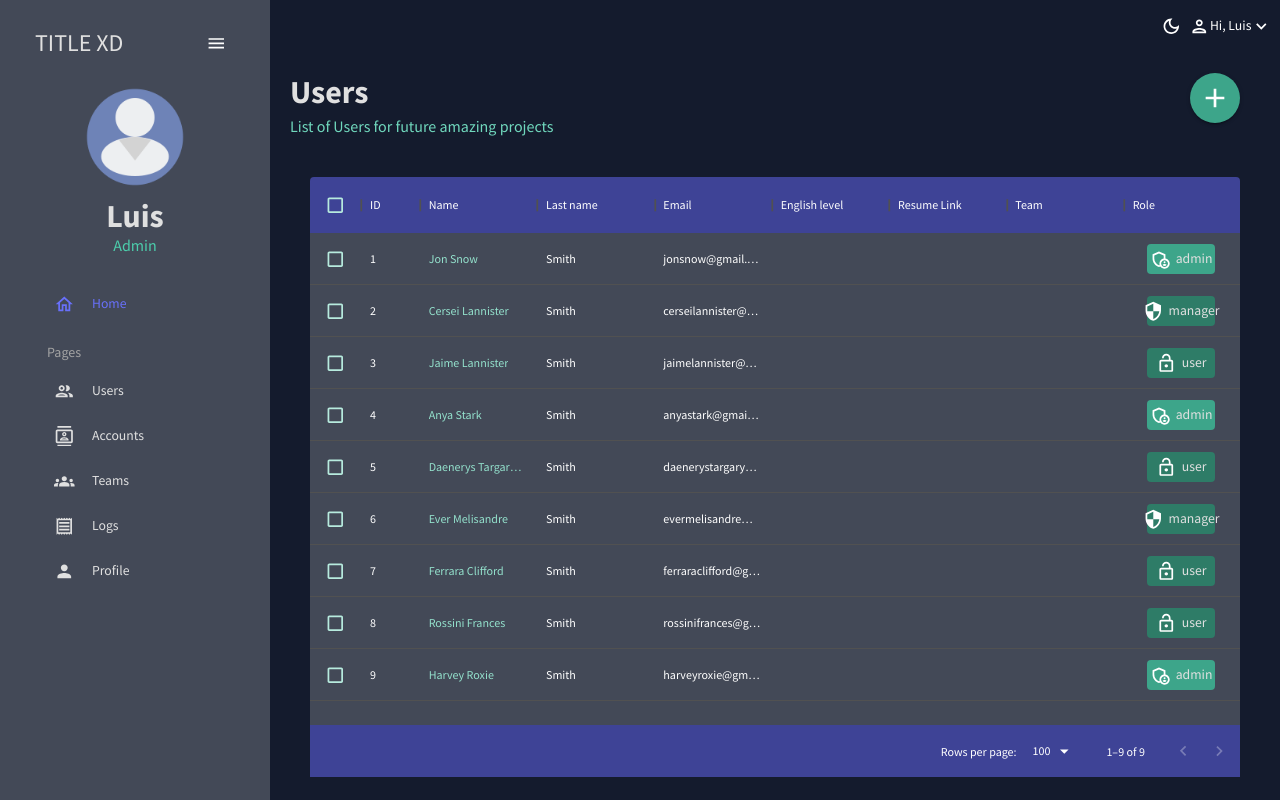
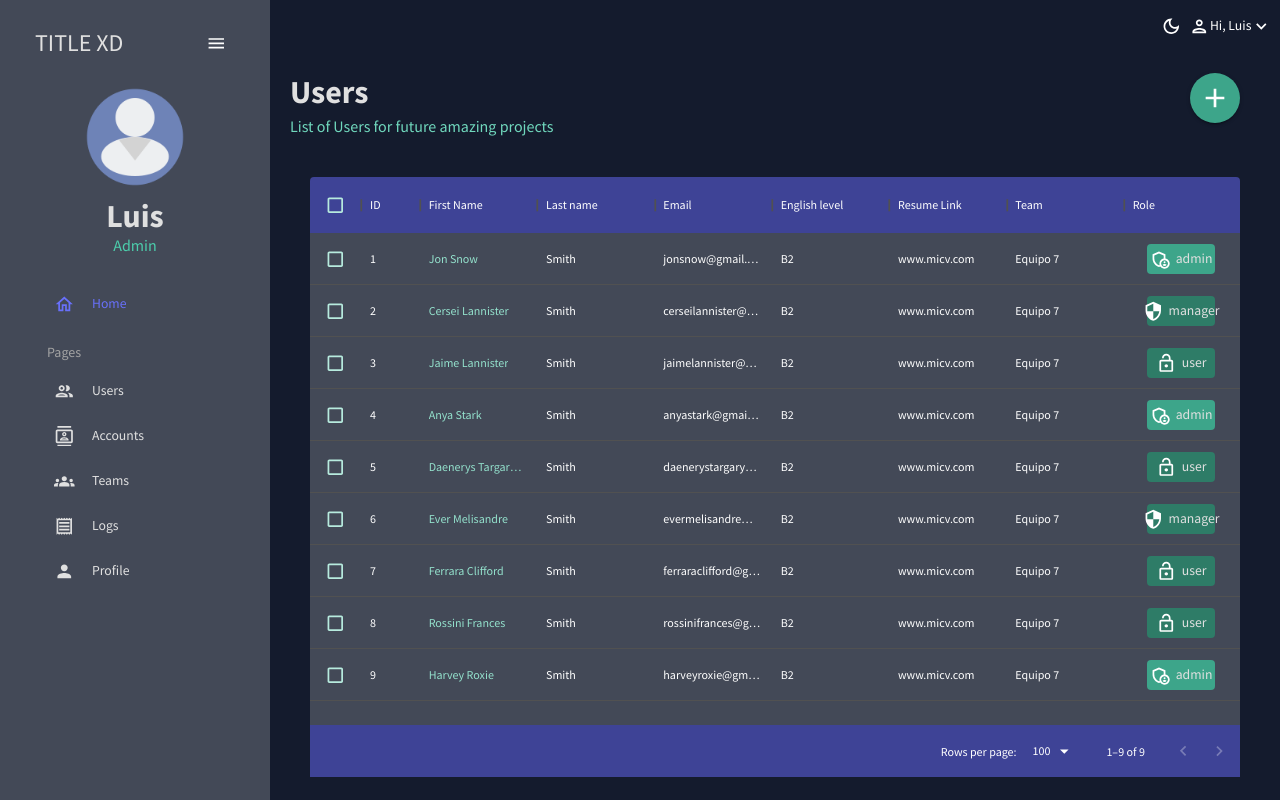
Before and after one commit to chepoluis/client-user-manager, a React (Create React App) app: page /users in a window 1280 px wide. Built offline with nearby package versions, Linux system fonts and the light colour scheme.

Commit message:
edit row (#10)

```diff
--- a/src/components/AddModalWindow.jsx
+++ b/src/components/AddModalWindow.jsx
@@ -2,11 +2,11 @@ import { Modal } from "@mui/material";
 import React from "react";
 import Form from "../scenes/form";
 
-const AddModalWindow = ({ open, onClose, addAction }) => {
+const AddModalWindow = ({ open, onClose, addAction = null, dataRow = {} }) => {
   return (
-    <div >
+    <div>
       <Modal open={open} onClose={onClose}>
-        <Form />
+        <Form dataRow={dataRow} />
       </Modal>
     </div>
   );
--- a/src/components/Table.jsx
+++ b/src/components/Table.jsx
@@ -2,7 +2,7 @@ import { Box, useTheme } from "@mui/material";
 import { DataGrid } from "@mui/x-data-grid";
 import { tokens } from "../theme";
 
-const Table = ({ columns, data }) => {
+const Table = ({ columns, data, handleEditClick }) => {
   const theme = useTheme();
   const colors = tokens(theme.palette.mode);
 
@@ -37,7 +37,7 @@ const Table = ({ columns, data }) => {
           },
         }}
       >
-        <DataGrid checkboxSelection rows={data} columns={columns} />
+        <DataGrid onCellDoubleClick={handleEditClick} checkboxSelection rows={data} columns={columns} />
       </Box>
     </Box>
   );
--- a/src/data/mockData.js
+++ b/src/data/mockData.js
@@ -1,65 +1,110 @@
 export const mockDataTeam = [
   {
     id: 1,
-    name: "Jon Snow",
-    lastname: "Smith",
+    firstName: "Jon Snow",
+    lastName: "Smith",
     email: "jonsnow@gmail.com",
+    password: "12333434",
+    englishLevel: "B2",
+    skills: "Skills chidas",
+    resumeLink: "www.micv.com",
     role: "admin",
+    team: "Equipo 7"
   },
   {
     id: 2,
-    name: "Cersei Lannister",
-    lastname: "Smith",
+    firstName: "Cersei Lannister",
+    lastName: "Smith",
     email: "cerseilannister@gmail.com",
+    password: "123",
+    englishLevel: "B2",
+    skills: "Skills chidas",
+    resumeLink: "www.micv.com",
     role: "manager",
+    team: "Equipo 7"
   },
   {
     id: 3,
-    name: "Jaime Lannister",
-    lastname: "Smith",
+    firstName: "Jaime Lannister",
+    lastName: "Smith",
     email: "jaimelannister@gmail.com",
+    password: "123",
+    englishLevel: "B2",
+    skills: "Skills chidas",
+    resumeLink: "www.micv.com",
     role: "user",
+    team: "Equipo 7"
   },
   {
     id: 4,
-    name: "Anya Stark",
-    lastname: "Smith",
+    firstName: "Anya Stark",
+    lastName: "Smith",
     email: "anyastark@gmail.com",
+    password: "123",
+    englishLevel: "B2",
+    skills: "Skills chidas",
+    resumeLink: "www.micv.com",
     role: "admin",
+    team: "Equipo 7"
   },
   {
     id: 5,
-    name: "Daenerys Targaryen",
-    lastname: "Smith",
+    firstName: "Daenerys Targaryen",
+    lastName: "Smith",
     email: "daenerystargaryen@gmail.com",
+    password: "123",
+    englishLevel: "B2",
+    skills: "Skills chidas",
+    resumeLink: "www.micv.com",
     role: "user",
+    team: "Equipo 7"
   },
   {
     id: 6,
-    name: "Ever Melisandre",
-    lastname: "Smith",
+    firstName: "Ever Melisandre",
+    lastName: "Smith",
     email: "evermelisandre@gmail.com",
+    password: "123",
+    englishLevel: "B2",
+    skills: "Skills chidas",
+    resumeLink: "www.micv.com",
     role: "manager",
+    team: "Equipo 7"
   },
   {
     id: 7,
-    name: "Ferrara Clifford",
-    lastname: "Smith",
+    firstName: "Ferrara Clifford",
+    lastName: "Smith",
     email: "ferraraclifford@gmail.com",
+    password: "123",
+    englishLevel: "B2",
+    skills: "Skills chidas",
+    resumeLink: "www.micv.com",
     role: "user",
+    team: "Equipo 7"
   },
   {
     id: 8,
-    name: "Rossini Frances",
-    lastname: "Smith",
+    firstName: "Rossini Frances",
+    lastName: "Smith",
     email: "rossinifrances@gmail.com",
+    password: "123",
+    englishLevel: "B2",
+    skills: "Skills chidas",
+    resumeLink: "www.micv.com",
     role: "user",
+    team: "Equipo 7"
   },
   {
     id: 9,
-    name: "Harvey Roxie",
-    lastname: "Smith",
+    firstName: "Harvey Roxie",
+    lastName: "Smith",
     email: "harveyroxie@gmail.com",
+    password: "123",
+    englishLevel: "B2",
+    skills: "Skills chidas",
+    resumeLink: "www.micv.com",
     role: "admin",
+    team: "Equipo 7"
   },
 ];
--- a/src/data/mockDataAccounts.js
+++ b/src/data/mockDataAccounts.js
@@ -2,46 +2,46 @@ export const mockDataAccount = [
   {
     id: 1,
     name: "Jon Snow",
-    operationmanagername: "Smith",
+    operationManagerName: "Smith",
   },
   {
     id: 2,
     name: "Cersei Lannister",
-    operationmanagername: "Smith",
+    operationManagerName: "Smith",
   },
   {
     id: 3,
     name: "Jaime Lannister",
-    operationmanagername: "Smith",
+    operationManagerName: "Smith",
   },
   {
     id: 4,
     name: "Anya Stark",
-    operationmanagername: "Smith",
+    operationManagerName: "Smith",
   },
   {
     id: 5,
     name: "Daenerys Targaryen",
-    operationmanagername: "Smith",
+    operationManagerName: "Smith",
   },
   {
     id: 6,
     name: "Ever Melisandre",
-    operationmanagername: "Smith",
+    operationManagerName: "Smith",
   },
   {
     id: 7,
     name: "Ferrara Clifford",
-    operationmanagername: "Smith",
+    operationManagerName: "Smith",
   },
   {
     id: 8,
     name: "Rossini Frances",
-    operationmanagername: "Smith",
+    operationManagerName: "Smith",
   },
   {
     id: 9,
     name: "Harvey Roxie",
-    operationmanagername: "Smith",
+    operationManagerName: "Smith",
   },
 ];
--- a/src/scenes/accounts/index.jsx
+++ b/src/scenes/accounts/index.jsx
@@ -3,10 +3,15 @@ import { mockDataAccount } from "../../data/mockDataAccounts";
 import Header from "../../components/Header";
 import Table from "../../components/Table";
 import { useSetPages } from "../../hooks/useSetPages";
-import { useEffect } from "react";
+import { useEffect, useState } from "react";
+import useModal from "../../hooks/useModal";
+import AddModalWindow from "../../components/AddModalWindow";
 
 const Accounts = () => {
   const [setPage] = useSetPages();
+  const [dataRow, setDataRow] = useState({});
+
+  const { openModal, handleOpenModal, handleCloseModal } = useModal();
 
   // TODO: Review the model on the backend, to add the new fields on the frontend
   const columns = [
@@ -17,11 +22,16 @@ const Accounts = () => {
       flex: 1,
     },
     {
-      field: "operationmanagername",
+      field: "operationManagerName",
       headerName: "Operation Managar",
       flex: 1,
     },
   ];
+
+  const handleEditClick = ({row}) => {
+    setDataRow(row);
+    handleOpenModal();
+  };
 
   useEffect(() => {
     setPage("accounts");
@@ -30,7 +40,14 @@ const Accounts = () => {
   return (
     <Box m="20px">
       <Header isTable={true} title="Accounts" subtitle="Accounts :p" />
-      <Table columns={columns} data={mockDataAccount} />
+      <Table
+        columns={columns}
+        data={mockDataAccount}
+        handleEditClick={handleEditClick}
+      />
+      {openModal && (
+        <AddModalWindow open={openModal} onClose={handleCloseModal} dataRow={dataRow} />
+      )}
     </Box>
   );
 };
--- a/src/scenes/form/index.jsx
+++ b/src/scenes/form/index.jsx
@@ -7,8 +7,12 @@ import { forwardRef } from "react";
 import { useSelector } from "react-redux";
 import { getPageObject } from "../../utils/objectForms";
 import { deleteLastLetter } from "../../utils/deleteLastLetter";
+import { isEmptyObject } from "../../utils/isEmptyObject";
 
 const Form = forwardRef((props, ref) => {
+  const { dataRow } = props;
+  const isNew = isEmptyObject(dataRow);
+
   const { currentPage } = useSelector((state) => state.global);
   const currentPageSingular = deleteLastLetter(currentPage); // Current page in singular: Teams -> Team
 
@@ -27,6 +31,7 @@ const Form = forwardRef((props, ref) => {
     <Box
       ref={ref}
       m="20px"
+      tabIndex={-1}
       sx={{
         background: `${colors.primary[400]}`,
         padding: "20px",
@@ -42,13 +47,13 @@ const Form = forwardRef((props, ref) => {
       }}
     >
       <Header
-        title={`CREATE ${currentPageSingular.toUpperCase()}`}
-        subtitle={`Create new ${currentPageSingular}`}
+        title={`${isNew ? `CREATE` : `EDIT`} ${currentPageSingular.toUpperCase()}`}
+        subtitle={`${isNew ? `Create new` : `Edit current`} ${currentPageSingular}`}
       />
 
       <Formik
         onSubmit={handleFormSubmit}
-        initialValues={initialValues}
+        initialValues={isNew ? initialValues : dataRow }
         validationSchema={checkoutSchema}
       >
         {({
@@ -89,7 +94,7 @@ const Form = forwardRef((props, ref) => {
             </Box>
             <Box display="flex" justifyContent="end" mt="20px">
               <Button type="submit" color="secondary" variant="contained">
-                Create New {`${currentPageSingular}`}
+                {isNew ? `Create New` : `Edit`} {`${currentPageSingular}`}
               </Button>
             </Box>
           </form>
--- a/src/scenes/teams/index.jsx
+++ b/src/scenes/teams/index.jsx
@@ -3,10 +3,15 @@ import { mockDataTeams } from "../../data/mockDataTeams";
 import Header from "../../components/Header";
 import Table from "../../components/Table";
 import { useSetPages } from "../../hooks/useSetPages";
-import { useEffect } from "react";
+import { useEffect, useState } from "react";
+import useModal from "../../hooks/useModal";
+import AddModalWindow from "../../components/AddModalWindow";
 
 const Teams = () => {
   const [setPage] = useSetPages();
+  const [dataRow, setDataRow] = useState({});
+
+  const { openModal, handleOpenModal, handleCloseModal } = useModal();
 
   useEffect(() => {
     setPage("teams");
@@ -27,10 +32,18 @@ const Teams = () => {
     },
   ];
 
+  const handleEditClick = ({row}) => {
+    setDataRow(row);
+    handleOpenModal();
+  };
+
   return (
     <Box m="20px">
       <Header isTable={true} title="Teams" subtitle="Teams :p" />
-      <Table columns={columns} data={mockDataTeams} />
+      <Table columns={columns} data={mockDataTeams} handleEditClick={handleEditClick}/>
+      {openModal && (
+        <AddModalWindow open={openModal} onClose={handleCloseModal} dataRow={dataRow} />
+      )}
     </Box>
   );
 };
--- a/src/scenes/users/index.jsx
+++ b/src/scenes/users/index.jsx
@@ -6,24 +6,29 @@ import LockOpenOutlinedIcon from "@mui/icons-material/LockOpenOutlined";
 import SecurityOutlinedIcon from "@mui/icons-material/SecurityOutlined";
 import Header from "../../components/Header";
 import Table from "../../components/Table";
-import { useEffect } from "react";
+import { useEffect, useState } from "react";
 import { useSetPages } from "../../hooks/useSetPages";
+import useModal from "../../hooks/useModal";
+import AddModalWindow from "../../components/AddModalWindow";
 
 const Users = () => {
   const [setPage] = useSetPages();
+  const [dataRow, setDataRow] = useState({});
+
+  const { openModal, handleOpenModal, handleCloseModal } = useModal();
 
   const theme = useTheme();
   const colors = tokens(theme.palette.mode);
   const columns = [
     { field: "id", headerName: "ID", flex: 0.5 },
     {
-      field: "name",
-      headerName: "Name",
+      field: "firstName",
+      headerName: "First Name",
       flex: 1,
       cellClassName: "name-column--cell",
     },
     {
-      field: "lastname",
+      field: "lastName",
       headerName: "Last name",
       flex: 1,
       cellClassName: "lastname-column--cell",
@@ -34,12 +39,12 @@ const Users = () => {
       flex: 1,
     },
     {
-      field: "englishlevel",
+      field: "englishLevel",
       headerName: "English level",
       flex: 1,
     },
     {
-      field: "resumelink",
+      field: "resumeLink",
       headerName: "Resume Link",
       flex: 1,
     },
@@ -81,6 +86,12 @@ const Users = () => {
     },
   ];
 
+  const handleEditClick = ({row}) => {
+    console.log(row);
+    setDataRow(row);
+    handleOpenModal();
+  };
+
   useEffect(() => {
     setPage('users');
   }, [setPage]);
@@ -97,7 +108,10 @@ const Users = () => {
         subtitle="List of Users for future amazing projects"
         addAction={addFunction}
       />
-      <Table columns={columns} data={mockDataTeam} />
+      <Table columns={columns} data={mockDataTeam} handleEditClick={handleEditClick}/>
+      {openModal && (
+        <AddModalWindow open={openModal} onClose={handleCloseModal} dataRow={dataRow} />
+      )}
     </Box>
   );
 };
--- /dev/null
+++ b/src/utils/isEmptyObject.js
@@ -0,0 +1,3 @@
+export const isEmptyObject = (obj) => {
+    return Object.keys(obj).length === 0;
+};
```
